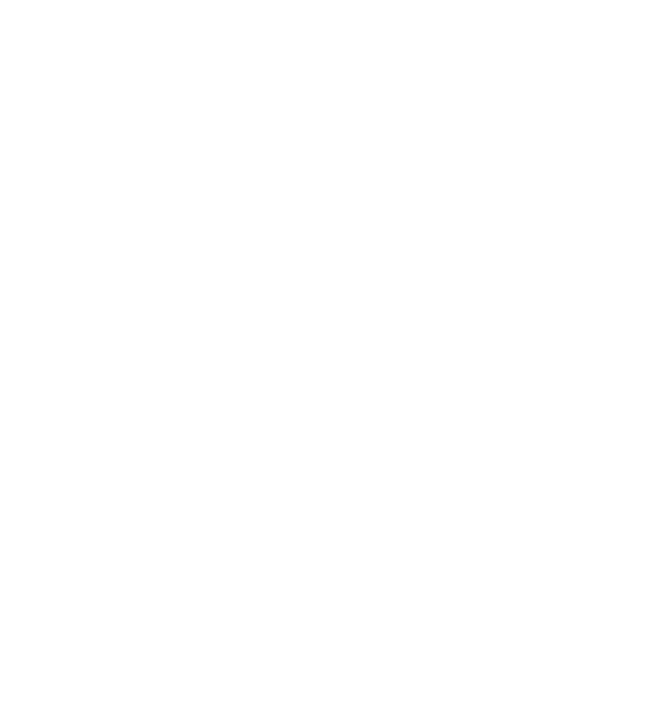
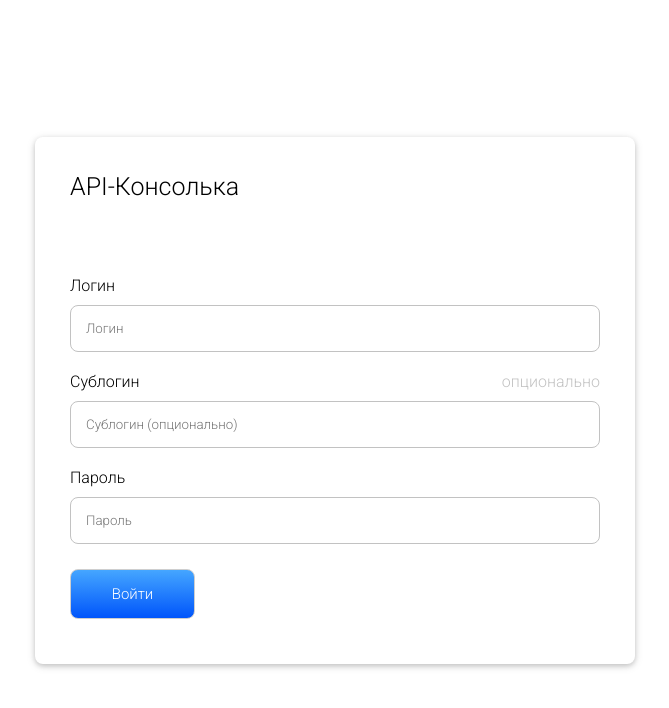
Before and after one commit to daklin2/sendsay, a React (Create React App) app in the folder test-task/: page /auth in a window 1280 px wide. Shown: the top 708 px of the page, without its empty margins (305-974 px from the left). Built offline with nearby package versions, Linux system fonts and the light colour scheme.

Commit message:
feat: style auth page

```diff
--- /dev/null
+++ b/test-task/src/components/Button/Button.jsx
@@ -0,0 +1,34 @@
+import React from 'react';
+import PropTypes from 'prop-types';
+
+import style from './Button.module.scss';
+
+const Button = ({ handlerClick, text, isDisable, classBtn }) => {
+
+  return (
+    <button
+      className={`${classBtn} ${style.button}`}
+      onClick={handlerClick}
+      variant="contained"
+      type='button'
+      disabled={isDisable}
+    >
+      {text}
+    </button>
+  );
+};
+
+Button.defaultProps = {
+  handlerClick: () => {},
+  classBtn: '',
+  isDisable: false,
+};
+
+Button.propTypes = {
+  handlerClick: PropTypes.func,
+  text: PropTypes.string.isRequired,
+  isDisable: PropTypes.bool,
+  classBtn: PropTypes.string,
+};
+
+export default Button;
--- /dev/null
+++ b/test-task/src/components/Button/Button.module.scss
@@ -0,0 +1,12 @@
+.button {
+  background-color: #fff;
+  outline: none;
+  cursor: pointer;
+
+  transition: 0.3s;
+
+  &:hover {
+    opacity: 0.5;
+    transition: 0.3s;
+  }
+}
--- /dev/null
+++ b/test-task/src/components/Button/index.js
@@ -0,0 +1,3 @@
+import Button from './Button';
+
+export default Button;
--- a/test-task/src/index.jsx
+++ b/test-task/src/index.jsx
@@ -4,6 +4,7 @@
 
 import App from './components/App/';
 import store from './redux/redux-store';
+import './styles-global/index.module.scss';
 
 ReactDOM.render(
   <Provider store={store}>
--- a/test-task/src/pages/Authorization/Authorization.jsx
+++ b/test-task/src/pages/Authorization/Authorization.jsx
@@ -1,11 +1,62 @@
 import React from 'react';
 
-import style from './Authorization.module.scss';
+import Button from '../../components/Button';
+import styles from './Authorization.module.scss';
 
 const Authorization = () => {
+
   return (
-    <div></div>
-  )
-}
+    <div className={styles.Authorization}>
+      <div className={styles.Authorization__title}>
+        API-Консолька
+      </div>
+      <div className={styles.Authorization__error}></div>
+      <form className={styles.Authorization__form}>
+        <div className={styles['Authorization__form-container']}>
+          <div className={styles['Authorization__form-title']}>Логин</div>
+          <input
+            required
+            className={styles['Authorization__form-input']}
+            id="Login"
+            placeholder="Логин"
+            name="email"
+            autoComplete="off"
+          />
+        </div>
+        <div className={styles['Authorization__form-container']}>
+          <div className={styles['Authorization__form-title']}>
+            Сублогин
+            <span className={styles['Authorization__form-note']}>
+              опционально
+            </span>
+          </div>
+          <input
+            className={styles['Authorization__form-input']}
+            id="SubLogin"
+            placeholder="Сублогин (опционально)"
+            autoComplete="off"
+            name="SubLogin"
+          />
+        </div>
+        <div className={styles['Authorization__form-container']}>
+          <div className={styles['Authorization__form-title']}>Пароль</div>
+          <input
+            required
+            className={styles['Authorization__form-input']}
+            name="password"
+            placeholder="Пароль"
+            type="password"
+            id="password"
+            autoComplete="off"
+          />
+        </div>
+        <Button
+          classBtn={styles['Authorization__form-button']}
+          text="Войти"
+        />
+      </form>
+    </div>
+  );
+};
 
 export default Authorization;
--- a/test-task/src/pages/Authorization/Authorization.module.scss
+++ b/test-task/src/pages/Authorization/Authorization.module.scss
@@ -1,3 +1,94 @@
+
 .Authorization {
+  position: absolute;
+  top: 0;
+  left: 0;
+  right: 0;
+  bottom: 0;
 
+  width: 60%;
+  max-width: 600px;
+  min-width: 280px;
+  height: fit-content;
+  min-height: 380px;
+  margin: auto;
+
+  display: flex;
+  flex-direction: column;
+  //justify-content: space-around;
+  border-radius: 8px;
+
+  box-shadow: 0 2px 5px 0 rgba(0, 0, 0, .16), 0 2px 10px 0 rgba(0, 0, 0, .12);
+  user-select: none;
+
+  &__switcher {
+    align-self: flex-start;
+    color: #1976d2;
+    cursor: pointer;
+    display: block;
+    margin-top: 15px;
+    text-decoration: underline;
+  }
+
+  &__alert,
+  &__switcher {
+    font-family: 'Roboto', sans-serif;
+  }
 }
+
+.Authorization__title {
+  margin: 35px;
+  font-size: 25px;
+  font-family: 'Roboto', sans-serif;
+  font-weight: 100;
+}
+
+.Authorization__form {
+  display: flex;
+  flex-direction: column;
+  margin: 35px;
+
+  &-container {
+    width: 100%;
+    margin: 5px 0;
+  }
+
+  &-title {
+    font-family: 'Roboto', sans-serif;
+    font-weight: 100;
+  }
+
+  &-note {
+    float: right;
+    color: #c2c2c2;
+  }
+
+  &-input {
+    margin: 10px 0;
+    width: -webkit-fill-available;
+    border: 1px solid #c2c2c2;
+    border-radius: 8px;
+    padding: 15px;
+
+    transition: 0.3s;
+
+    &:focus {
+      border: 1px solid #0027ff;
+
+      transition: 0.3s;
+    }
+  }
+
+  &-button {
+    margin: 10px 0;
+    width: 125px;
+
+    border: 1px solid #cecece;
+    border-radius: 8px;
+    padding: 15px;
+    background: linear-gradient(#45A6FF, #0055FB);
+    color: #fff;
+    font-size: 15px;
+    justify-self: left;
+  }
+}
--- a/test-task/src/pages/Authorization/index.js
+++ b/test-task/src/pages/Authorization/index.js
@@ -1,3 +1,16 @@
+import { connect } from 'react-redux';
+
 import Authorization from './Authorization';
+import signIn from '../../middlewares/users/sign-in';
+import { removeUserData } from '../../redux/actions/creators/auth.creators';
 
-export default Authorization;
+const mapStateToProps = ({ auth }) => ({
+  ...auth,
+});
+
+const mapToDispatch = () => ({
+  signIn,
+  removeUserData,
+});
+
+export default connect(mapStateToProps, mapToDispatch)(Authorization);
--- a/test-task/src/redux/reducers/index.js
+++ b/test-task/src/redux/reducers/index.js
@@ -2,6 +2,8 @@
 
 import authReducer from './auth.reducer';
 
-const reducer = combineReducers(authReducer);
+const reducer = combineReducers({
+  auth: authReducer
+});
 
 export default reducer;
--- /dev/null
+++ b/test-task/src/styles-global/index.module.scss
@@ -0,0 +1 @@
+@import 'normalize.module';
--- /dev/null
+++ b/test-task/src/styles-global/normalize.module.scss
@@ -0,0 +1,14 @@
+* {
+  margin: 0;
+  padding: 0;
+  outline: none;
+  text-decoration: none;
+
+  font-family: 'Roboto', sans-serif;
+  font-weight: 100;
+}
+
+button {
+  background-color: #fff;
+  border: 0;
+}
```
